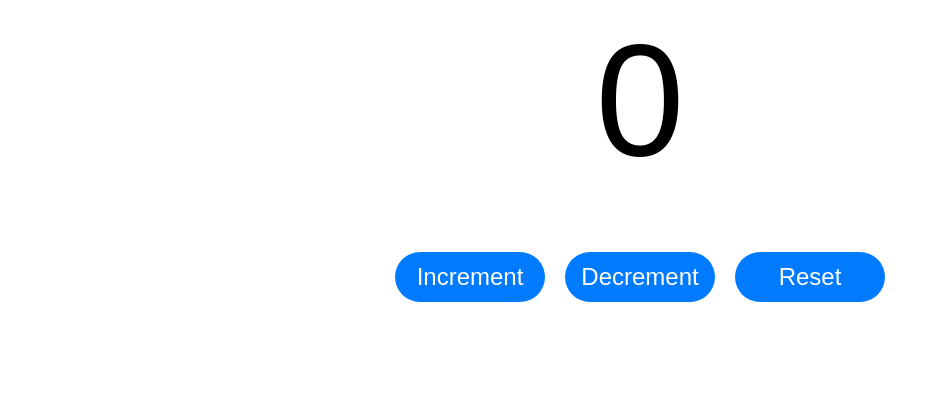
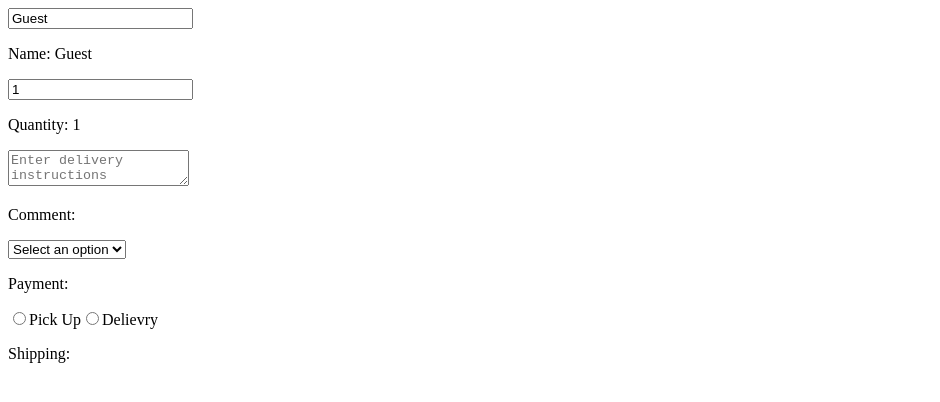
Before and after one commit to llllrt/react-learning, a React (Vite) app: page / in a window 1280 px wide. Shown: the top 402 px of the page, without its empty margins (0-940 px from the left). Built offline with nearby package versions, Linux system fonts and the light colour scheme.

Commit message:
onChange与表单练习

```diff
--- a/src/App.jsx
+++ b/src/App.jsx
@@ -1,10 +1,10 @@
-import Counter from './Counter';
+import MyComponent from './MyComponent';
 
 function App() {
 
   return (
     <>
-      <Counter />
+      <MyComponent />
     </>
   );
 }
--- a/src/Counter.jsx
+++ /dev/null
@@ -1,30 +0,0 @@
-import { useState } from "react";
-
-function Counter(){
-
-  const [count, setCount] = useState(0);
-
-  const increment = () => {
-    setCount(count + 1);
-  }
-
-  const decrement = () => {
-    setCount(count - 1);
-  }
-
-  const reset = () => {
-    setCount(0);
-  }
-
-  return(
-    <div className="counter-container">
-      <p className="counter-display">{count}</p>
-      <button className="counter-button" onClick={increment}>Increment</button>
-      <button className="counter-button" onClick={decrement}>Decrement</button>
-      <button className="counter-button" onClick={reset}>Reset</button>
-    </div>
-  )
-
-}
-
-export default Counter;
--- a/src/MyComponent.jsx
+++ b/src/MyComponent.jsx
@@ -2,27 +2,66 @@
 
 function MyComponent(){
 
+
   const [name, setName] = useState("Guest");
-  const [age, setAge] = useState(0);
+  const [quantity, setQuantity] = useState(1);
+  const [comment, setComment] = useState("");
+  const [payment, setPayment] = useState("");
+  const [shipping, setShipping] = useState("");
 
-
-  const updateName = () => {
-    setName("Kris");
+  function handleNameChange(e){
+    setName(e.target.value);
   }
 
-  const incrementAge = () => {
-    setAge(age + 1);
+  function handleQuantityChange(e){
+    setQuantity(e.target.value);
+  }
+
+  function handleCommentChange(e){
+    setComment(e.target.value);
+  }
+
+  function handlePaymentChange(e){
+    setPayment(e.target.value);
+  }
+
+  function handleShippingChange(e){
+    setShipping(e.target.value);
   }
 
   return(
     <div>
+      <input value={name} onChange={handleNameChange} />
       <p>Name: {name}</p>
-      <button onClick={updateName}>Change Name</button>
+      <input value={quantity} onChange={handleQuantityChange} type="number" />
+      <p>Quantity: {quantity}</p>
+      <textarea value={comment} onChange={handleCommentChange} placeholder="Enter delivery instructions" />
+      <p>Comment: {comment}</p>
+      <select value={payment} onChange={handlePaymentChange}>
+        <option value="">Select an option</option>
+        <option value="Visa">Visa</option>
+        <option value="Mastercard">Mastercard</option>
+        <option value="Giftcard">Giftcard</option>
+      </select>
+      <p>Payment: {payment}</p>
 
-      <p>Age: {age}</p>
-      <button onClick={incrementAge}>Increment Age</button>
+      <label>
+        <input type="radio" value="Pick Up"
+        checked={shipping === "Pick Up"}
+        onChange={handleShippingChange}
+        />
+        Pick Up
+      </label>
+      <label>
+        <input type="radio" value="Delievry"
+        checked={shipping === "Delievry"}
+        onChange={handleShippingChange}
+        />
+        Delievry
+      </label>
+      <p>Shipping: {shipping}</p>
     </div>
   )
 }
 
-export  default MyComponent;
+export default MyComponent;
--- a/src/index.css
+++ b/src/index.css
@@ -1,26 +0,0 @@
-.counter-container{
-  text-align: center;
-  font-family: Arial, sans-serif;
-}
-
-.counter-display{
-  font-size: 10em;
-  margin-top: 0px;
-  margin-bottom: 50px;
-}
-
-.counter-button{
-  width: 150px;
-  height: 50px;
-  font-size: 1.5em;
-  margin: 10px;
-  border-radius: 50px;
-  border: none;
-  background-color: hsl(211, 100%, 50%);
-  color: white;
-  cursor: pointer;
-}
-
-.counter-button:hover{
-  background-color: hsl(211, 100%, 35%);
-}
```
